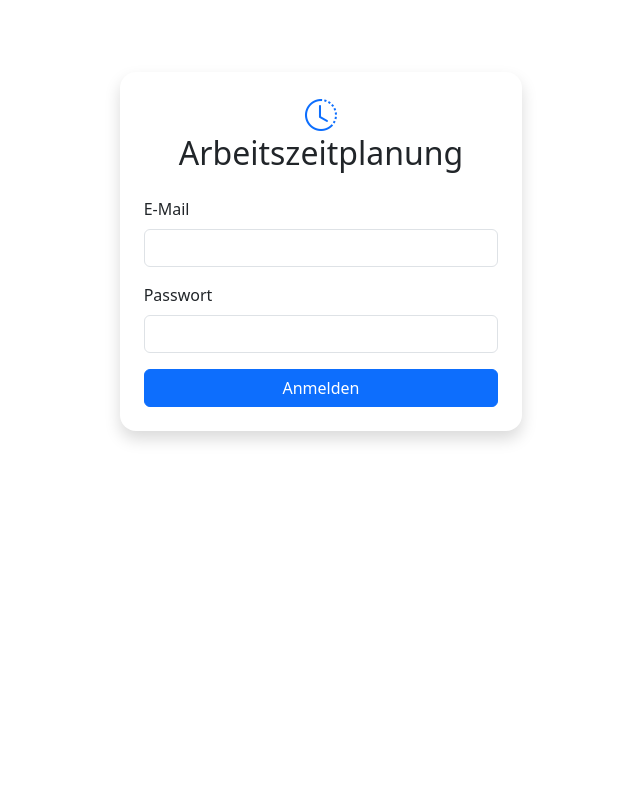
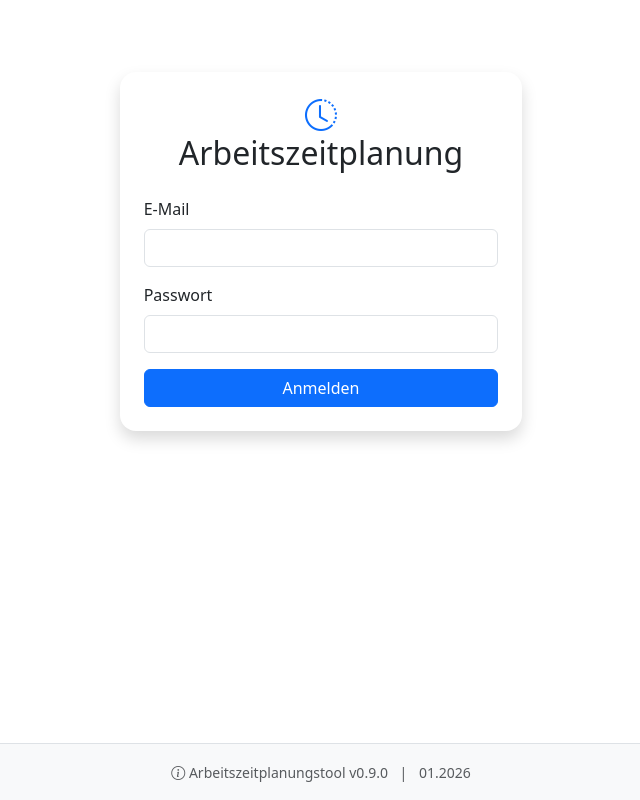
Before and after one commit to mtthff/arbeitszeitplanungstool, a SvelteKit app: page /login in a window 1280 px wide. Shown: the whole page, without its empty margins (319-959 px from the left). Built offline with nearby package versions, Linux system fonts and the light colour scheme; no server answers.

Commit message:
feat: UI-Verbesserungen und Versionsverwaltung
- Kalender-Icon anklickbar für Sprung zum aktuellen Monat
- Footer mit automatischer Versionierung aus package.json
- Datumsanzeige im Footer (MM.YYYY Format)
- Flexbox-Layout für Footer-Positionierung
- Version auf 0.9.0 erhöht

```diff
--- a/package.json
+++ b/package.json
@@ -1,7 +1,7 @@
 {
 	"name": "azn-planung",
 	"private": true,
-	"version": "0.1.0",
+	"version": "0.9.0",
 	"type": "module",
 	"scripts": {
 		"dev": "vite dev",
--- a/src/routes/+layout.svelte
+++ b/src/routes/+layout.svelte
@@ -5,6 +5,12 @@
 	let { data, children } = $props();
 
 	let user = $derived(data.user);
+
+	let currentDate = $derived.by(() => {
+		const now = new Date();
+		const month = String(now.getMonth() + 1).padStart(2, '0');
+		return `${month}.${now.getFullYear()}`;
+	});
 
 	async function logout() {
 		const response = await fetch(`${base}/api/auth/logout`, {
@@ -89,9 +95,26 @@
 	{@render children()}
 </main>
 
+<footer class="footer mt-auto py-3 bg-light border-top">
+	<div class="container-fluid text-center text-muted">
+		<small>
+			<i class="bi bi-info-circle"></i> Arbeitszeitplanungstool v{__APP_VERSION__}
+			<span class="mx-2">|</span>
+			{currentDate}
+		</small>
+	</div>
+</footer>
+
 <style>
 	:global(body) {
 		background-color: #f8f9fa;
+		display: flex;
+		flex-direction: column;
+		min-height: 100vh;
+	}
+
+	:global(main) {
+		flex: 1;
 	}
 
 	/* Navbar-Texte durchgängig weiß */
--- a/vite.config.js
+++ b/vite.config.js
@@ -1,10 +1,18 @@
 import { sveltekit } from '@sveltejs/kit/vite';
 import { defineConfig } from 'vite';
 import dotenv from 'dotenv';
+import { readFileSync } from 'fs';
 
 // Load .env file
 dotenv.config();
 
+// Read version from package.json
+const packageJson = JSON.parse(readFileSync('./package.json', 'utf8'));
+const version = packageJson.version;
+
 export default defineConfig({
-	plugins: [sveltekit()]
+	plugins: [sveltekit()],
+	define: {
+		'__APP_VERSION__': JSON.stringify(version)
+	}
 });
```
Also changed, not shown: src/routes/+page.svelte (+8 -1 lines).
